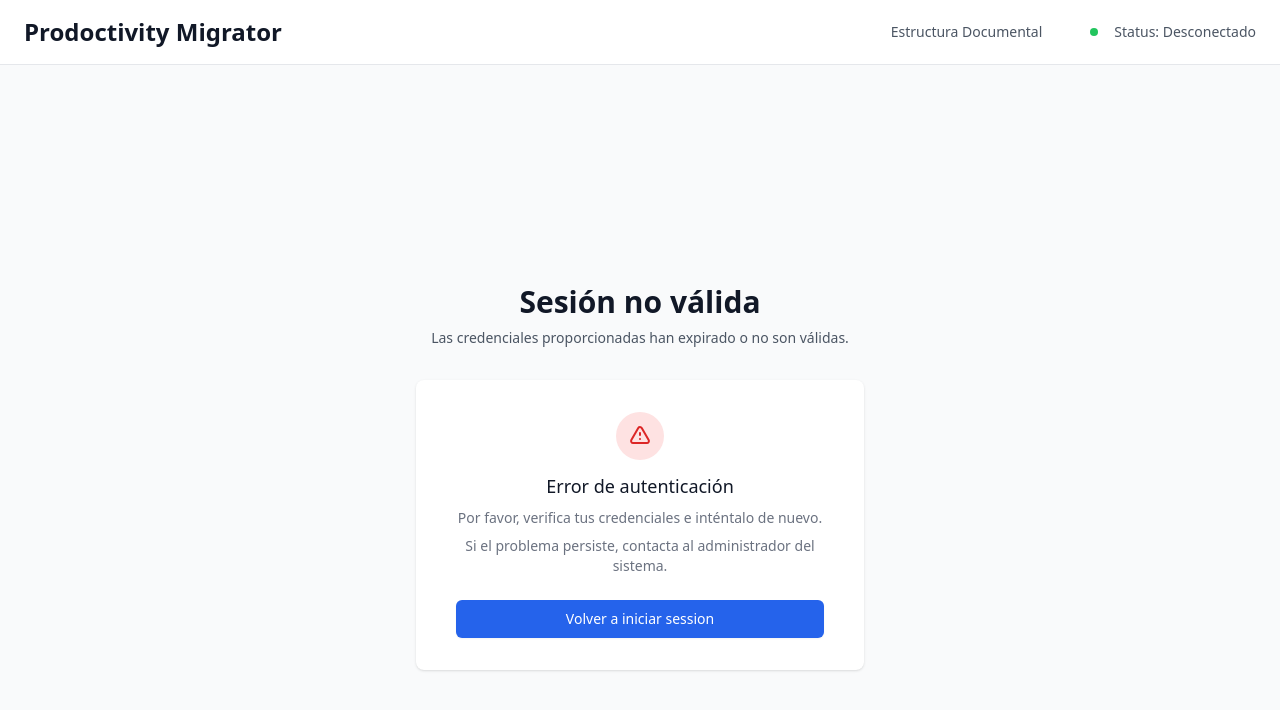
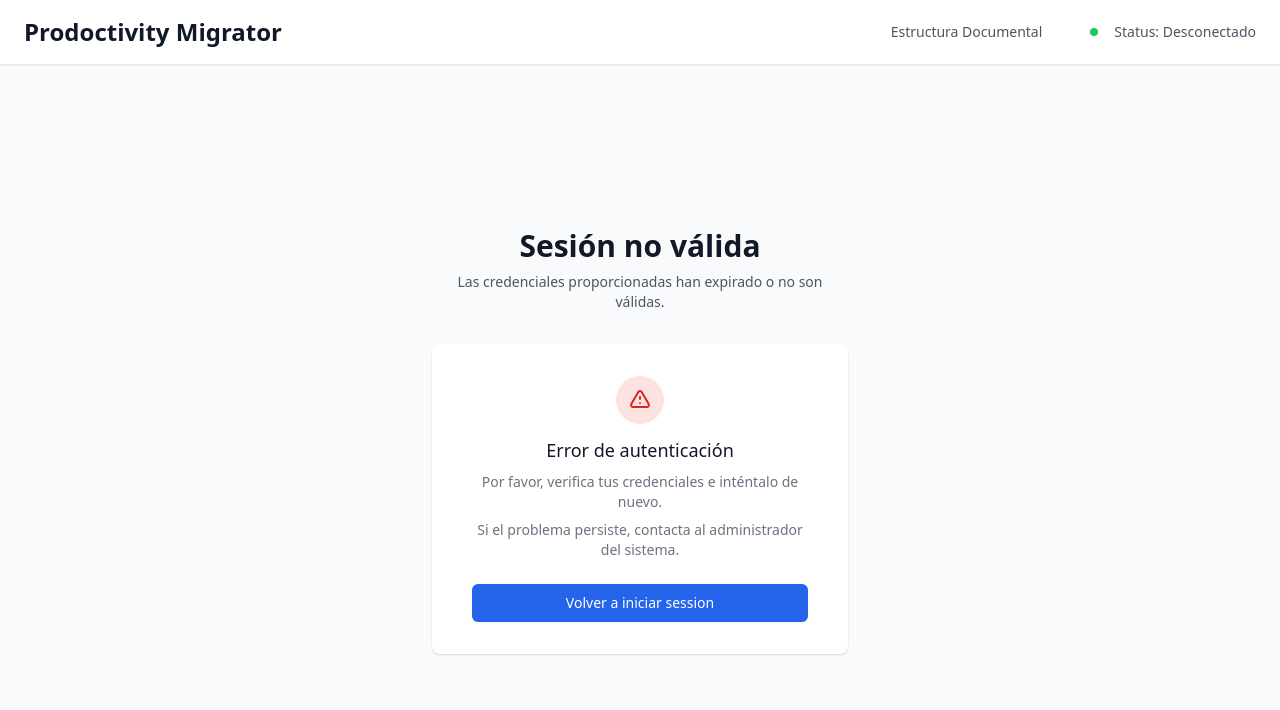
Before and after one commit to jsalio/ProdoctivitySchemaTransfer, an Angular app in the folder frontend/: page /connection-fail in a window 1280 px wide. Shown: the top 710 px of the page. Built offline with nearby package versions, Linux system fonts and the light colour scheme.

Commit message:
fix design error

```diff
--- a/frontend/src/app/pages/disconnected/disconnected.component.html
+++ b/frontend/src/app/pages/disconnected/disconnected.component.html
@@ -1,5 +1,5 @@
-<div class="min-h-screen bg-gray-50 flex flex-col justify-center py-12 sm:px-6 lg:px-8">
-  <div class="sm:mx-auto sm:w-full sm:max-w-md">
+<div class="flex flex-col lg:flex-row h-[calc(100vh-73px)] items-center justify-center">
+  <div class="w-full sm:max-w-md px-4">
     <div class="text-center">
       <h2 class="mt-6 text-3xl font-extrabold text-gray-900">
         Sesión no válida
```
